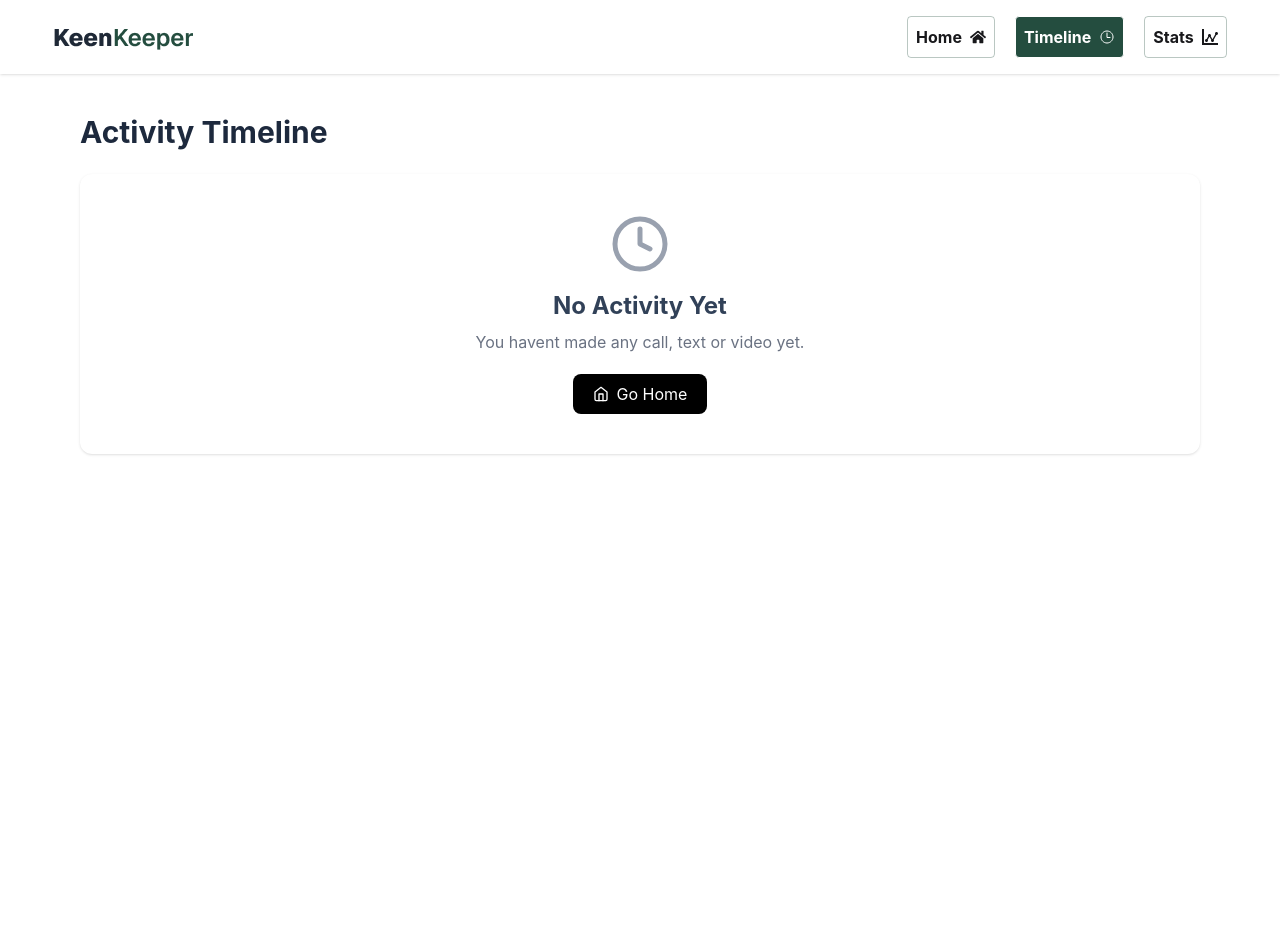
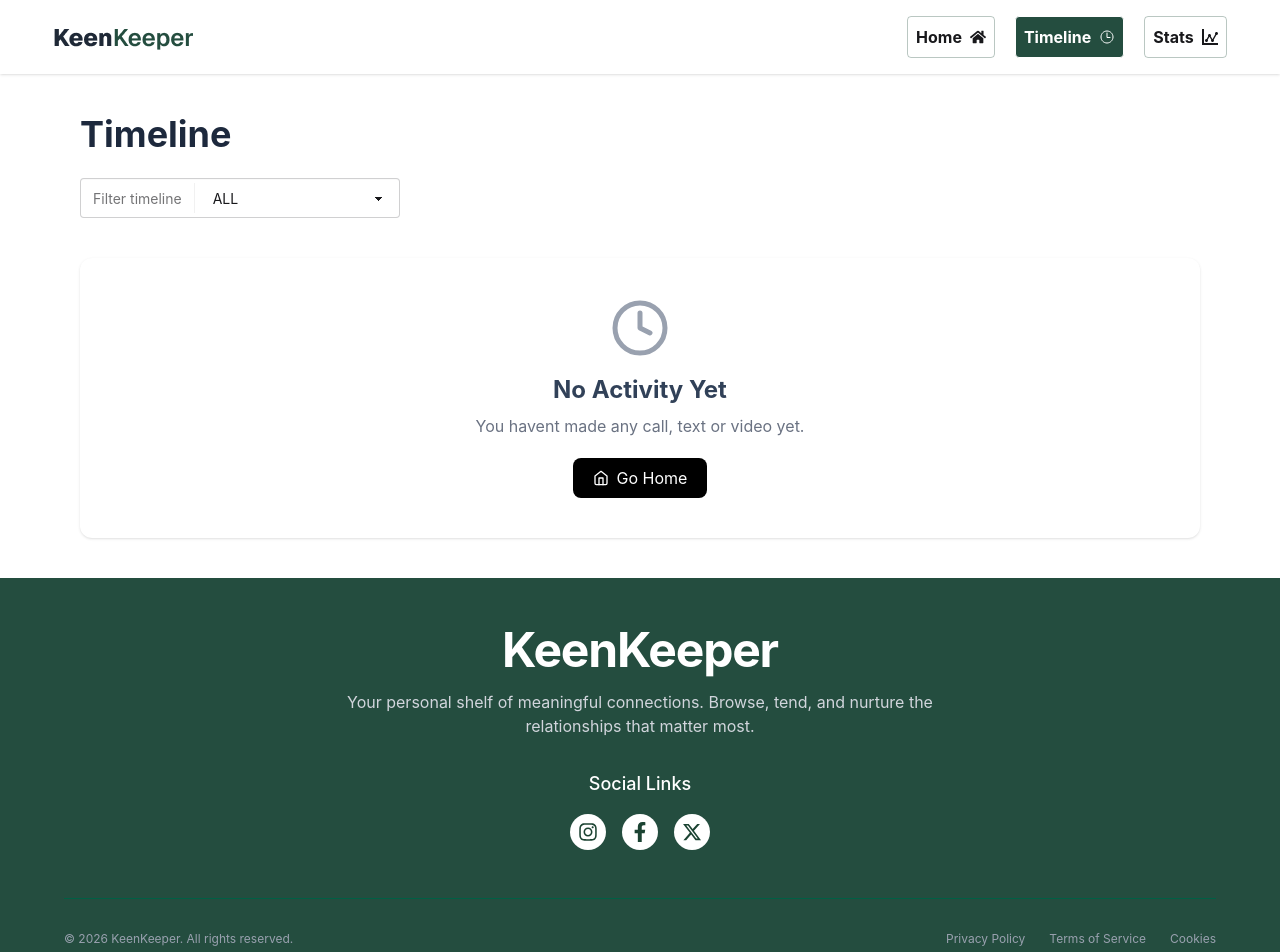
Before and after one commit to armanvay/P-B-Assignment-7, a React (Vite) app: page /timeline in a window 1280 px wide. Shown: the top 952 px of the page. Before the commit the page ends 800 px from the top, so only its background shows below. Built offline with nearby package versions, Linux system fonts and the light colour scheme.

Commit message:
card sytel

```diff
--- a/src/Component/CardDetis/CardDetis.jsx
+++ b/src/Component/CardDetis/CardDetis.jsx
@@ -12,6 +12,7 @@ import { IoMdText } from 'react-icons/io';
 import { IoCall } from 'react-icons/io5';
 import { FaVideo } from 'react-icons/fa';
 import { TimelineContext } from '../Context/TimelineContext';
+import { toast } from 'react-toastify';
 
 const cardFormis = fetch("/data.json").then((res) => res.json());
 
@@ -49,12 +50,12 @@ const CardDetis = ({params}) => {
       };
 
       setTimeline([...timeline, newTimelineItem]);
+      toast.success(`${actipeCard.name} SuccessFull ${actionType}`)
     };
 
 
     return (
       <div className="max-w-6xl mx-auto p-6 grid grid-cols-1  md:grid-cols-3 gap-6 bg-gray-50 rounded-xl mt-10 mb-10">
-        {/* Left Sidebar */}
         <div className="bg-white rounded-xl p-5 shadow">
           <div className="bg-white shadow rounded-xl p-6 text-center cursor-pointer">
             <img
@@ -92,7 +93,11 @@ const CardDetis = ({params}) => {
                   Preferred:{email}
                 </p>
                 <p className="font-bold ">
-                  Bio : <span className="text-green-800"> {bio}</span>
+                  <p className="text-center"> Bio</p>
+                  <hr className="text-gray-400" />
+                  <p className='shadow mt-4 p-3 rounded'>
+                    <span className="text-gray-500 "> {bio}</span>
+                  </p>
                 </p>
               </div>
             </div>
@@ -118,9 +123,7 @@ const CardDetis = ({params}) => {
           </div>
         </div>
 
-        {/* Right Content */}
         <div className="md:col-span-2 space-y-4">
-          {/* Top Stats */}
           <div className="grid grid-cols-3 gap-4">
             <div className="bg-white p-4 rounded shadow text-center">
               <h3 className="font-bold text-xl">{days_since_contact}</h3>
@@ -138,7 +141,6 @@ const CardDetis = ({params}) => {
             </div>
           </div>
 
-          {/* Goal */}
           <div className="bg-white p-4 rounded shadow flex justify-between items-center">
             <div>
               <h3 className="font-semibold">Relationship Goal</h3>
@@ -147,22 +149,30 @@ const CardDetis = ({params}) => {
             <button className="text-sm border px-3 py-1 rounded">Edit</button>
           </div>
 
-          {/* Quick Actions */}
           <div className="bg-white p-4 rounded shadow">
             <h3 className="font-semibold mb-3">Quick Check-In</h3>
 
             <div className="grid grid-cols-3 gap-3">
-              <button  onClick={()=>addTimeline(actipeCard,"call")} className="flex flex-col items-center p-3 border rounded hover:bg-gray-100">
+              <button
+                onClick={() => addTimeline(actipeCard, "call")}
+                className="flex flex-col items-center p-3 border rounded hover:bg-gray-100"
+              >
                 <FiPhone size={20} />
                 <span className="text-xs mt-1">Call</span>
               </button>
 
-              <button onClick={()=>addTimeline(actipeCard,"text")} className="flex flex-col items-center p-3 border rounded hover:bg-gray-100">
+              <button
+                onClick={() => addTimeline(actipeCard, "text")}
+                className="flex flex-col items-center p-3 border rounded hover:bg-gray-100"
+              >
                 <FiMessageSquare size={20} />
                 <span className="text-xs mt-1">Text</span>
               </button>
 
-              <button onClick={()=>addTimeline(actipeCard,"video")} className="flex flex-col items-center p-3 border rounded hover:bg-gray-100">
+              <button
+                onClick={() => addTimeline(actipeCard, "video")}
+                className="flex flex-col items-center p-3 border rounded hover:bg-gray-100"
+              >
                 <FiVideo size={20} />
                 <span className="text-xs mt-1">Video</span>
               </button>
--- a/src/Component/Context/TimelineProvider.jsx
+++ b/src/Component/Context/TimelineProvider.jsx
@@ -6,6 +6,8 @@ import { TimelineContext } from './TimelineContext';
 
 const TimelineProvider = ({ children }) => {
   const  [timeline, setTimeline]  =useState([])
+
+
 
 
 
--- /dev/null
+++ b/src/Component/Footer/Footer.jsx
@@ -0,0 +1,53 @@
+import React from "react";
+import { FaInstagram, FaFacebookF } from "react-icons/fa";
+import { FaXTwitter } from "react-icons/fa6";
+
+const Footer = () => {
+  return (
+    <footer className="bg-[#244D3F] text-white py-12 px-6 font-sans">
+      <div className="max-w-6xl mx-auto flex flex-col items-center text-center">
+        <h2 className="text-4xl md:text-5xl font-bold mb-4 tracking-tight">
+          KeenKeeper
+        </h2>
+
+        <p className="text-gray-300 text-sm md:text-base max-w-2xl mb-8">
+          Your personal shelf of meaningful connections. Browse, tend, and
+          nurture the relationships that matter most.
+        </p>
+
+        <div className="mb-12">
+          <h3 className="text-lg font-medium mb-4">Social Links</h3>
+          <div className="flex gap-4 justify-center">
+            <a className="bg-white p-2 rounded-full text-[#1B4332] hover:bg-gray-200 transition-colors">
+              <FaInstagram size={20} />
+            </a>
+            <a className="bg-white p-2 rounded-full text-[#1B4332] hover:bg-gray-200 transition-colors">
+              <FaFacebookF size={20} />
+            </a>
+            <a className="bg-white p-2 rounded-full text-[#1B4332] hover:bg-gray-200 transition-colors">
+              <FaXTwitter size={20} />
+            </a>
+          </div>
+        </div>
+
+        <div className="w-full pt-8 border-t border-emerald-800 flex flex-col md:flex-row justify-between items-center text-xs text-gray-400 gap-4">
+          <p>© 2026 KeenKeeper. All rights reserved.</p>
+
+          <div className="flex gap-6">
+            <a href="#" className="hover:text-white transition-colors">
+              Privacy Policy
+            </a>
+            <a href="#" className="hover:text-white transition-colors">
+              Terms of Service
+            </a>
+            <a href="#" className="hover:text-white transition-colors">
+              Cookies
+            </a>
+          </div>
+        </div>
+      </div>
+    </footer>
+  );
+};
+
+export default Footer;
--- a/src/Component/MainLayout/MainLayout.jsx
+++ b/src/Component/MainLayout/MainLayout.jsx
@@ -1,12 +1,14 @@
 import React from 'react';
 import Navbar from '../Navbar/Navbar';
 import { Outlet } from 'react-router';
+import Footer from '../Footer/Footer';
 
 const MainLayout = () => {
     return (
         <div>
            <Navbar></Navbar>
            <Outlet></Outlet>
+           <Footer></Footer>
 
         </div>
     );
--- a/src/Component/Timeline/Timeline.jsx
+++ b/src/Component/Timeline/Timeline.jsx
@@ -15,9 +15,16 @@ const Timeline = () => {
 
     return (
       <div className="max-w-6xl mx-auto mt-10 mb-10 px-4">
-        <h1 className="text-3xl font-bold mb-6 text-slate-800">
-          Activity Timeline
-        </h1>
+        <h1 className="text-4xl font-bold mb-6 text-slate-800">Timeline</h1>
+        <label className="select mb-10">
+          <span className="label">Filter timeline</span>
+          <select>
+            <option>ALL</option>
+            <option>Call</option>
+            <option>Video</option>
+            <option>Text</option>
+          </select>
+        </label>
 
         {timeline.length === 0 ? (
           <div className="flex flex-col items-center justify-center text-center bg-white shadow rounded-xl p-10">
@@ -60,7 +67,7 @@ const Timeline = () => {
 
                   <div>
                     <h2 className="font-bold text-lg text-slate-800">
-                      {item.name}
+                      {item.actionType} With <span className='text-[15px] text-gray-500'> {item.name}</span>
                     </h2>
                     <p className="text-sm text-gray-500">{item.email}</p>
                   </div>
--- a/src/main.jsx
+++ b/src/main.jsx
@@ -11,6 +11,7 @@ import Timeline from './Component/Timeline/Timeline';
 import Stats from './Component/Stats/Stats';
 import CardDetis from './Component/CardDetis/CardDetis';
 import TimelineProvider from './Component/Context/TimelineProvider';
+import { ToastContainer } from 'react-toastify';
 
 
 const router = createBrowserRouter([
@@ -31,6 +32,7 @@ createRoot(document.getElementById("root")).render(
   <StrictMode>
     <TimelineProvider>
       <RouterProvider router={router} />
+      <ToastContainer />
     </TimelineProvider>
   </StrictMode>,
 );
```
